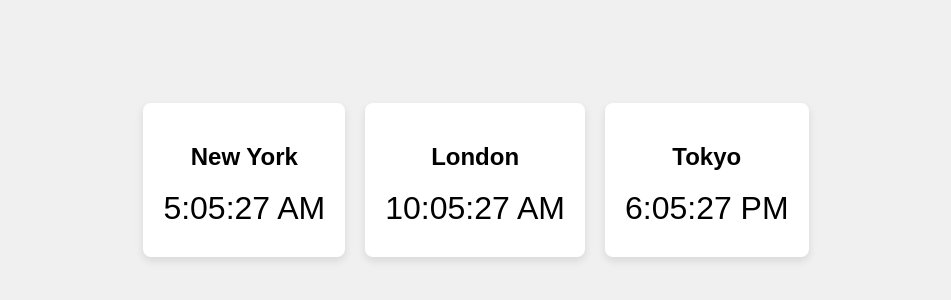
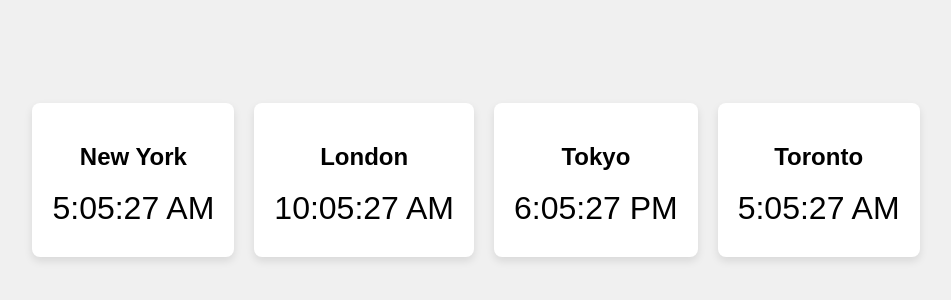
Before and after one commit to dreadpiraterobertts/digitalclock, a plain HTML site: page index.html in a window 1280 px wide. Shown: the part 220-520 px from the top of the page, without its empty margins (164-1115 px from the left). Drawn offline with Linux system fonts and the light colour scheme.

Commit message:
toronto time

```diff
--- a/index.html
+++ b/index.html
@@ -20,6 +20,10 @@
             <h2>Tokyo</h2>
             <p class="time">00:00:00</p>
         </div>
+        <div class="clock" id="toronto">
+            <h2>Toronto</h2>
+            <p class="time">00:00:00</p>
+        </div>
     </div>
 <script src="script.js"></script>
 </body>
--- a/script.js
+++ b/script.js
@@ -10,6 +10,10 @@ function updateTime() {
     const tokyoTime = new Date(now.toLocaleString('ja-JP', {timeZone:'Asia/Tokyo'}))
     document.querySelector('#tokyo .time').textContent = tokyoTime.toLocaleTimeString();
 
+    const torontoTime = new Date(now.toLocaleString('en-US', {timeZone: 'America/Toronto'}));
+    document.querySelector('#toronto .time').textContent = torontoTime.toLocaleTimeString();
+
+
 
 }
 
```
